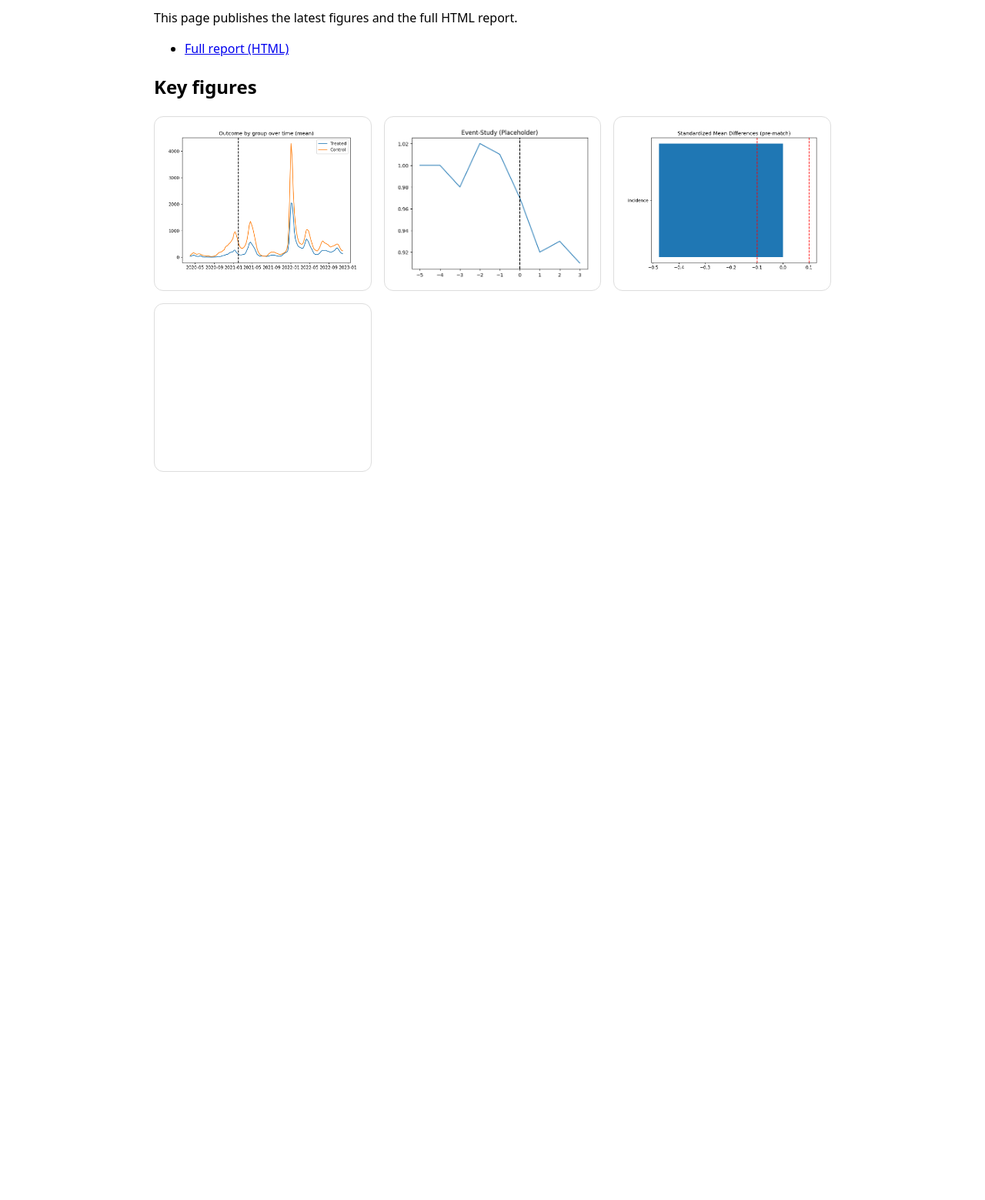
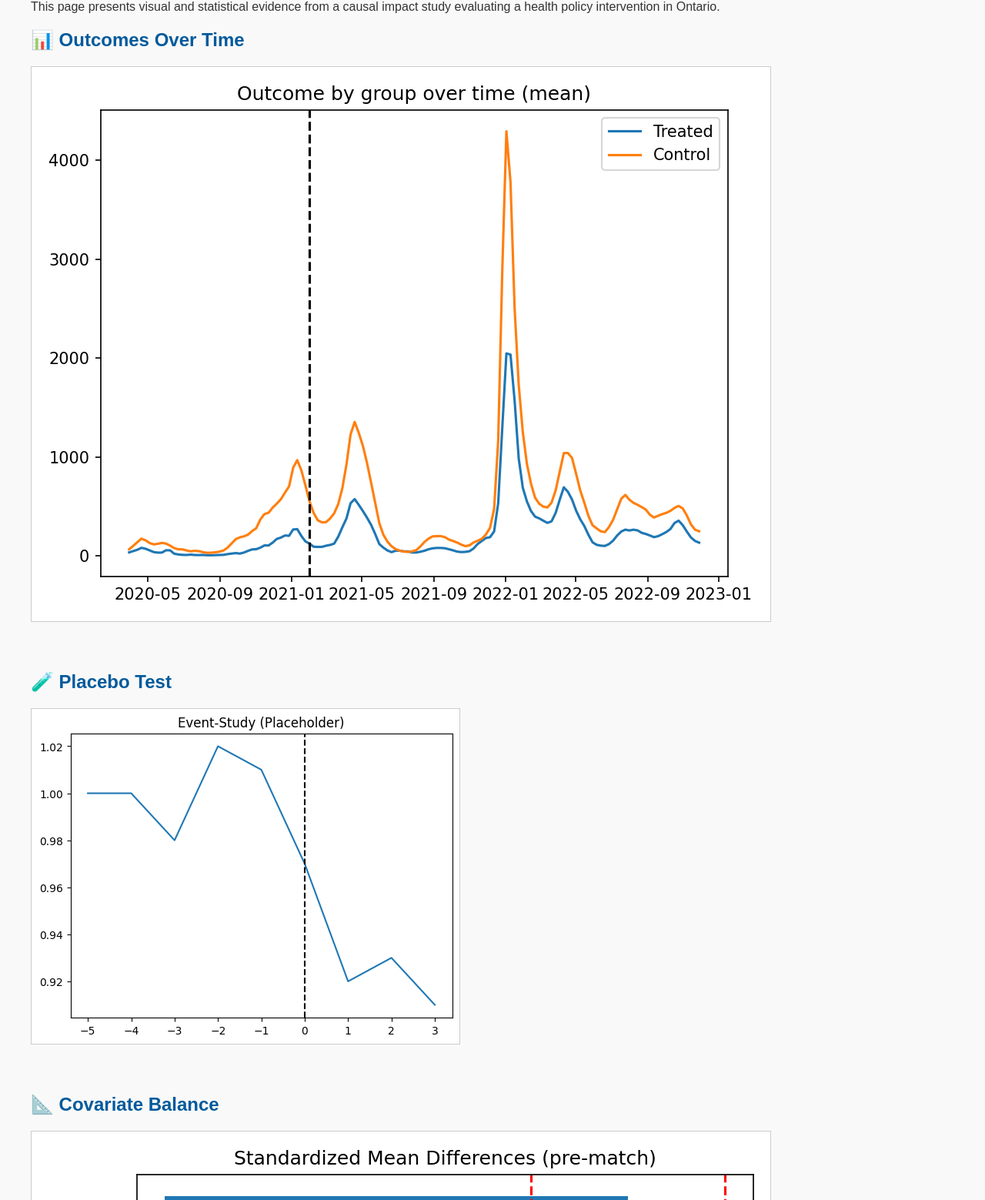
Before and after one commit to jibrankazi/ontario-health-causal-analysis, a plain HTML site: page docs/index.html in a window 1280 px wide. Shown: the part 98-1657 px from the top of the page at 77% size. Before the commit the page ends 800 px from the top, so only its background shows below. Drawn offline with Linux system fonts and the light colour scheme.

Commit message:
Update index.html

```diff
--- a/docs/index.html
+++ b/docs/index.html
@@ -1,32 +1,67 @@
-<!doctype html>
+<!DOCTYPE html>
 <html lang="en">
 <head>
-  <meta charset="utf-8" />
-  <meta name="viewport" content="width=device-width, initial-scale=1" />
+  <meta charset="UTF-8">
   <title>Ontario Health Causal Analysis</title>
   <style>
-    body{font-family:system-ui,Segoe UI,Arial,sans-serif;max-width:880px;margin:40px auto;padding:0 16px;line-height:1.5}
-    h1{margin-top:0}
-    ul{margin-top:0}
-    code{background:#f4f4f4;padding:2px 6px;border-radius:4px}
-    .grid{display:grid;grid-template-columns:repeat(auto-fit,minmax(220px,1fr));gap:16px}
-    .card{border:1px solid #ddd;border-radius:12px;padding:12px}
-    img{max-width:100%;height:auto;display:block}
+    body {
+      font-family: Arial, sans-serif;
+      margin: 40px;
+      background-color: #f9f9f9;
+      color: #333;
+    }
+    h1, h2 {
+      color: #005a9c;
+    }
+    img {
+      max-width: 100%;
+      height: auto;
+      margin-bottom: 20px;
+      border: 1px solid #ccc;
+    }
+    .section {
+      margin-bottom: 40px;
+    }
+    a {
+      color: #007acc;
+      text-decoration: none;
+    }
+    a:hover {
+      text-decoration: underline;
+    }
   </style>
 </head>
 <body>
+
   <h1>Ontario Health Causal Analysis</h1>
-  <p>This page publishes the latest figures and the full HTML report.</p>
-  <ul>
-    <li><a href="analysis.html">Full report (HTML)</a></li>
-  </ul>
+  <p>This page presents visual and statistical evidence from a causal impact study evaluating a health policy intervention in Ontario.</p>
 
-  <h2>Key figures</h2>
-  <div class="grid">
-    <div class="card"><img src="figures/fig1_event_trends.png" alt="Event trends" /></div>
-    <div class="card"><img src="figures/fig1_event_study.png" alt="Event study" /></div>
-    <div class="card"><img src="figures/fig2_smd_prematch.png" alt="SMD balance (pre)" /></div>
-    <div class="card"><img src="figures/fig3_causalimpact.png" alt="CausalImpact" /></div>
+  <div class="section">
+    <h2>📊 Outcomes Over Time</h2>
+    <img src="figures/fig1_event_trends.png" alt="Outcomes per 100,000 people">
   </div>
+
+  <div class="section">
+    <h2>🧪 Placebo Test</h2>
+    <img src="figures/fig1_event_study.png" alt="Event Study Placebo">
+  </div>
+
+  <div class="section">
+    <h2>📐 Covariate Balance</h2>
+    <img src="figures/fig2_smd_prematch.png" alt="Standardized Mean Differences Pre-Match">
+    <img src="figures/fig2_smd_balance.png" alt="Standardized Mean Differences After Matching">
+  </div>
+
+  <div class="section">
+    <h2>📈 Counterfactual Analysis</h2>
+    <img src="figures/fig3_bsts_counterfactual.png" alt="Counterfactual vs Observed">
+    <p><a href="results/causalimpact_summary.txt">📝 View Summary Text</a></p>
+    <p><a href="figures/CAUSAL%20IMPACT.pdf">📄 Download Full PDF Report</a></p>
+  </div>
+
 </body>
-</html>
+</html><h2>Causal Impact Analysis</h2>
+<ul>
+  <li><a href="figures/fig_causalimpact.png">📊 Counterfactual Plot</a></li>
+  <li><a href="results/causalimpact_summary.txt">📄 CausalImpact Summary</a></li>
+</ul>
```
